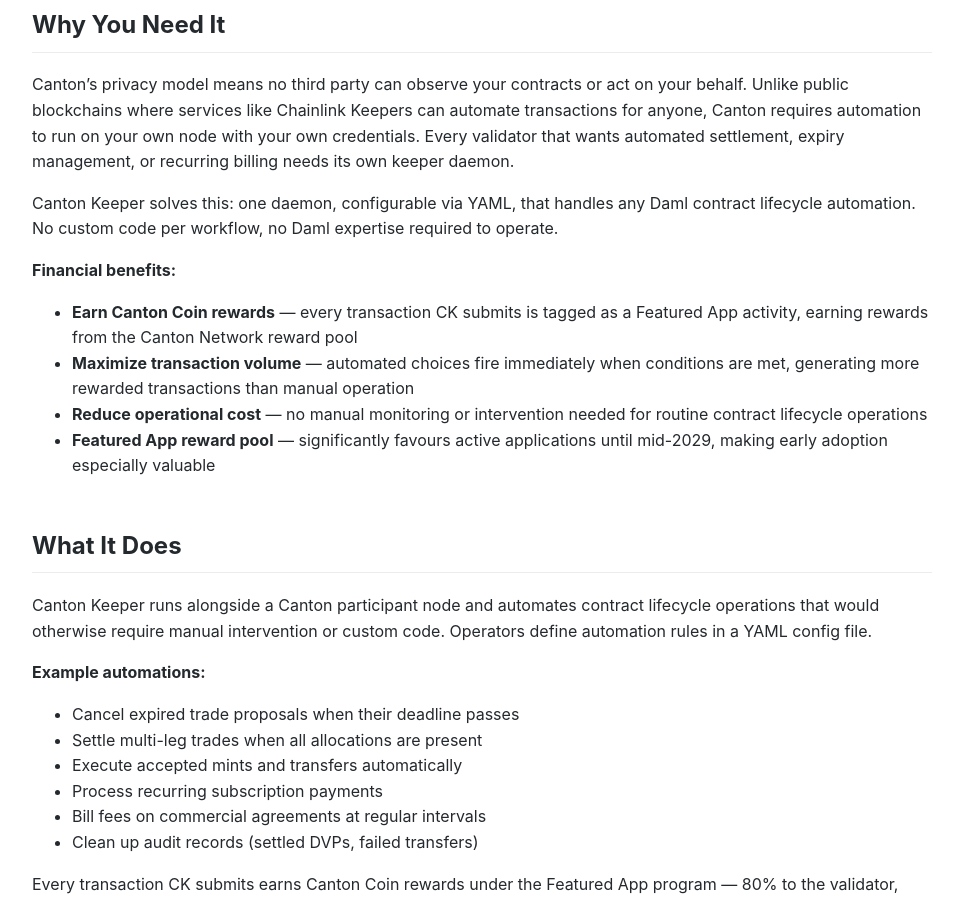
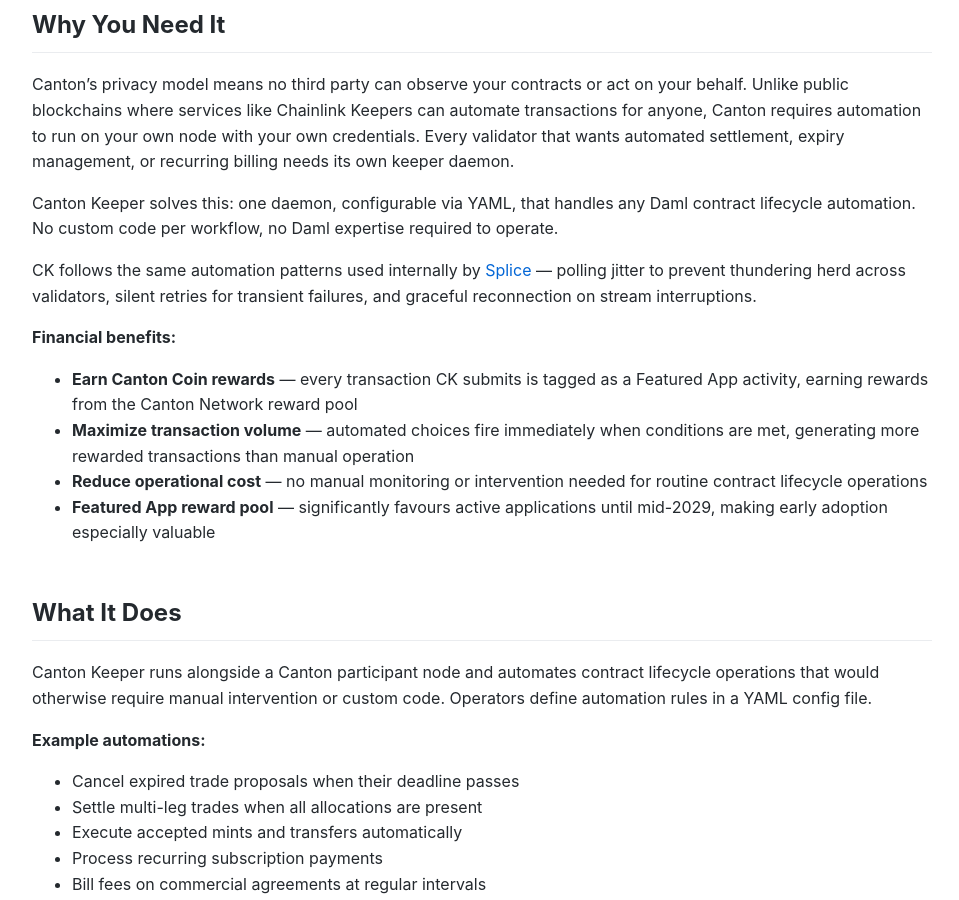
Before and after one commit to saxon-xyz/canton-keeper-docs, a Jekyll site: the page built from index.md, in a window 1280 px wide and 900 px high, scrolled down 327 px. Shown: the whole window, without its empty margins (158-1117 px from the left). Built offline with Jekyll 4.4.1, drawn with Linux system fonts in a browser that asks for light colours.

Commit message:
Note Splice automation patterns in Why You Need It
Co-Authored-By: Claude Opus 4.6 (1M context) <noreply@anthropic.com>

```diff
--- a/index.md
+++ b/index.md
@@ -12,6 +12,8 @@ Config-driven automation daemon for Canton Network validators. Watches Daml cont
 Canton's privacy model means no third party can observe your contracts or act on your behalf. Unlike public blockchains where services like Chainlink Keepers can automate transactions for anyone, Canton requires automation to run on your own node with your own credentials. Every validator that wants automated settlement, expiry management, or recurring billing needs its own keeper daemon.
 
 Canton Keeper solves this: one daemon, configurable via YAML, that handles any Daml contract lifecycle automation. No custom code per workflow, no Daml expertise required to operate.
+
+CK follows the same automation patterns used internally by [Splice](https://github.com/hyperledger-labs/splice) — polling jitter to prevent thundering herd across validators, silent retries for transient failures, and graceful reconnection on stream interruptions.
 
 **Financial benefits:**
 - **Earn Canton Coin rewards** — every transaction CK submits is tagged as a Featured App activity, earning rewards from the Canton Network reward pool
```
